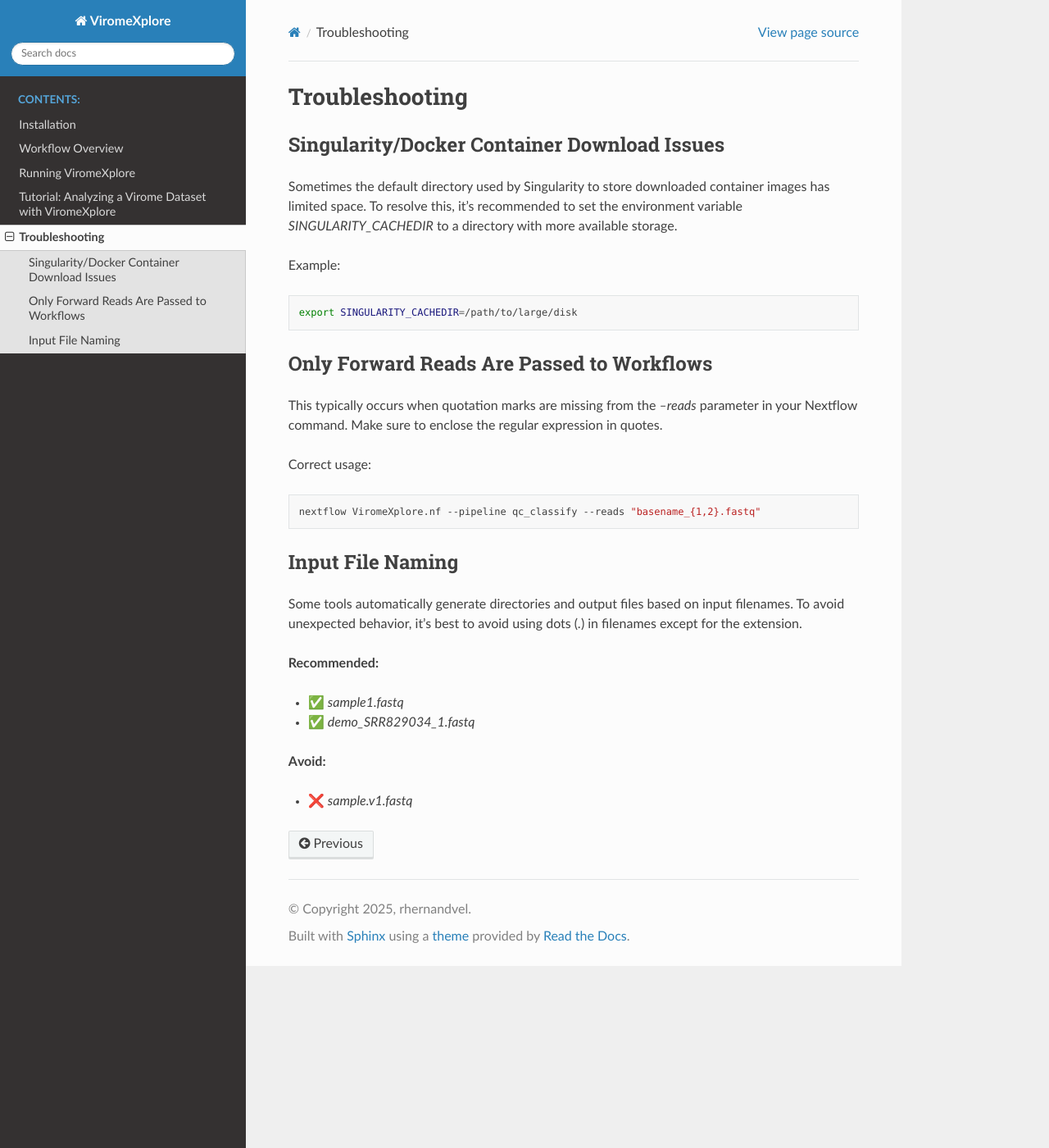
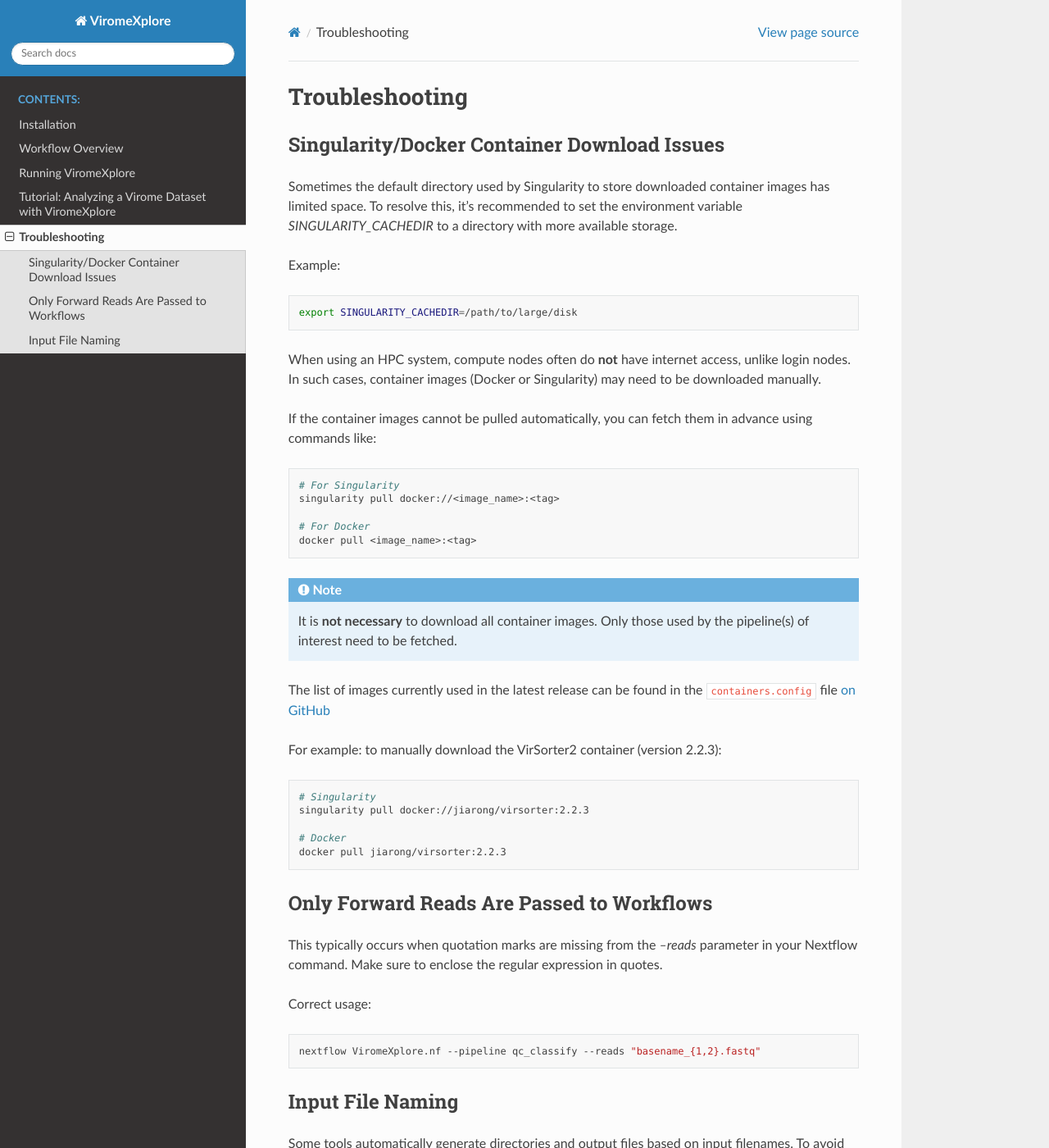
Before and after one commit to rhernandvel/ViromeXplore, a Sphinx documentation site: the page built from docs/source/troubleshooting.rst, in a window 1280 px wide and 1400 px high. Shown: the whole window at 82% size. Built offline with Sphinx 7.4.7 and the Read the Docs theme 3.1.0, drawn with Linux system fonts in a browser that asks for light colours.

Commit message:
included container download troubleshooting

```diff
--- a/docs/source/troubleshooting.rst
+++ b/docs/source/troubleshooting.rst
@@ -12,6 +12,39 @@ Example:
 .. code-block:: bash
 
    export SINGULARITY_CACHEDIR=/path/to/large/disk
+
+
+When using an HPC system, compute nodes often do **not** have internet access, unlike login nodes.
+In such cases, container images (Docker or Singularity) may need to be downloaded manually.
+
+If the container images cannot be pulled automatically, you can fetch them in advance using commands like:
+
+.. code-block:: bash
+
+   # For Singularity
+   singularity pull docker://<image_name>:<tag>
+
+   # For Docker
+   docker pull <image_name>:<tag>
+
+.. note::
+
+   It is **not necessary** to download all container images.
+   Only those used by the pipeline(s) of interest need to be fetched.
+
+The list of images currently used in the latest release can be found in the
+``containers.config`` file `on GitHub <https://github.com/rhernandvel/ViromeXplore/blob/master/nextflow/config/containers.config>`_
+
+For example: to manually download the VirSorter2 container (version 2.2.3):
+
+.. code-block:: bash
+
+   # Singularity
+   singularity pull docker://jiarong/virsorter:2.2.3
+
+   # Docker
+   docker pull jiarong/virsorter:2.2.3
+
 
 Only Forward Reads Are Passed to Workflows
 ------------------------------------------
```
Also changed, not shown: 5 other files.
